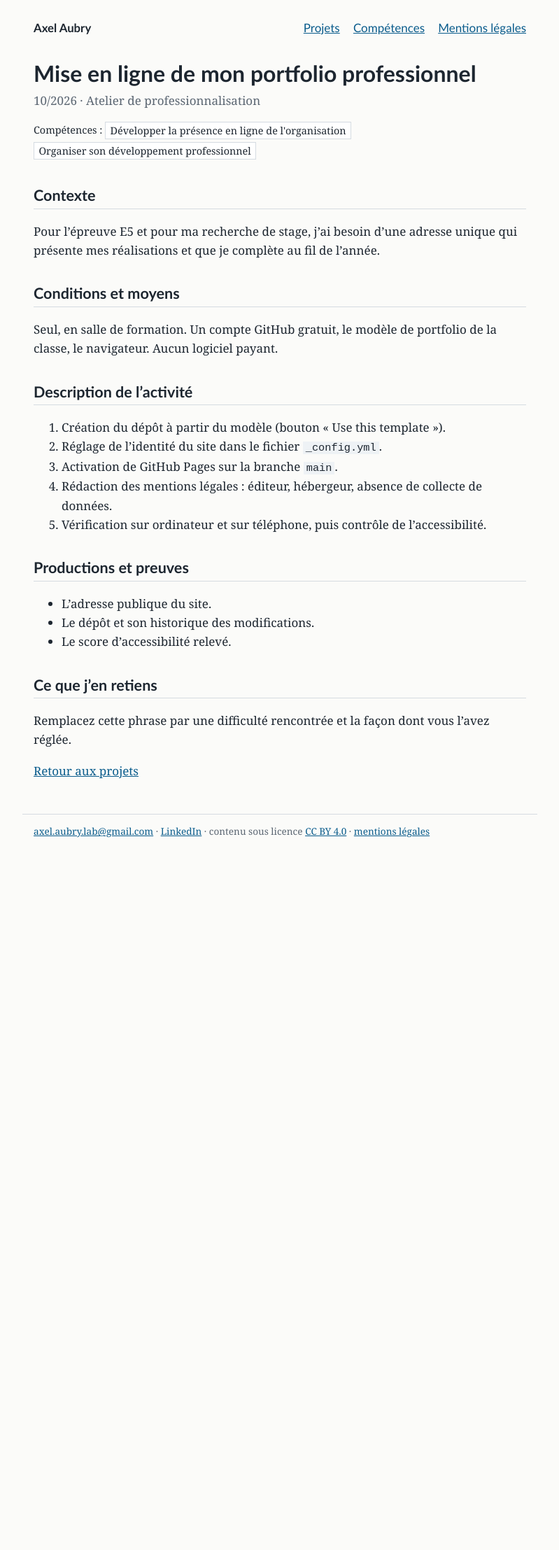
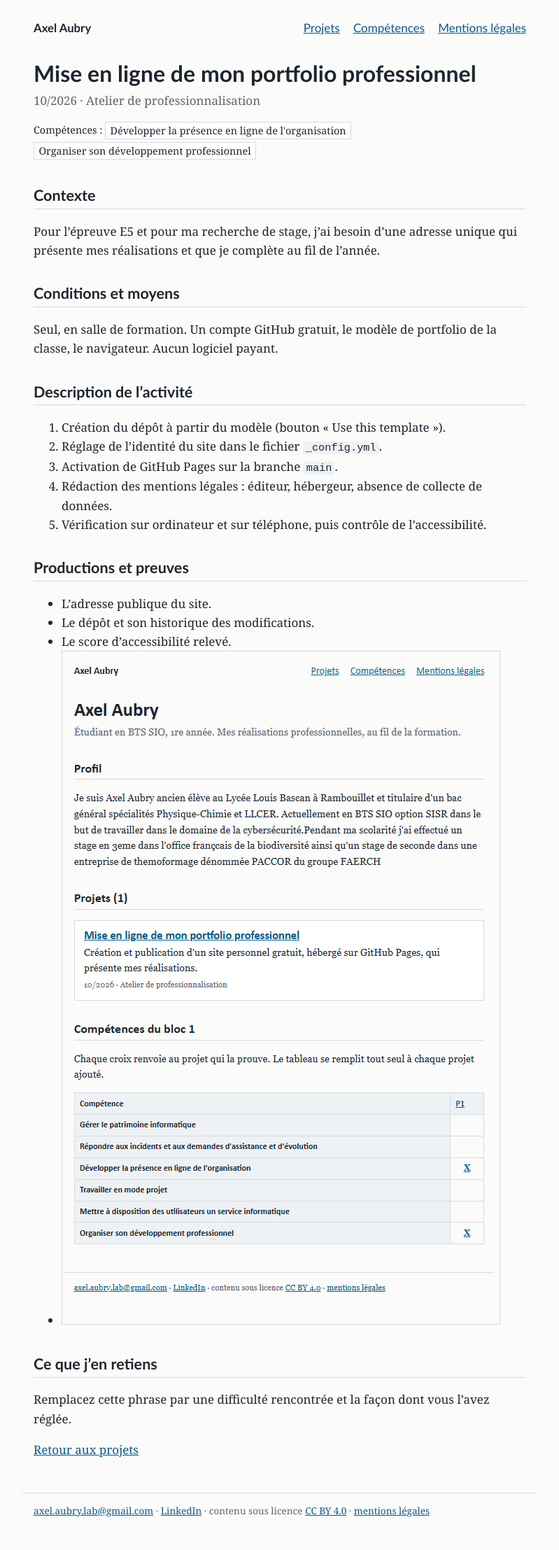
Before and after one commit to downykin/portfolio, a Jekyll site: the page built from _projets/2026-10-mon-portfolio.md, in a window 1280 px wide. Shown: the whole page at 70% size, without its empty margins (240-1039 px from the left). Built offline with Jekyll 4.4.1, drawn with Linux system fonts in a browser that asks for light colours; before the commit the page ends 1245 px from its top, so only the background shows below that.

Commit message:
Update 2026-10-mon-portfolio.md

```diff
--- a/_projets/2026-10-mon-portfolio.md
+++ b/_projets/2026-10-mon-portfolio.md
@@ -27,6 +27,7 @@ Seul, en salle de formation. Un compte GitHub gratuit, le modèle de portfolio d
 - L'adresse publique du site.
 - Le dépôt et son historique des modifications.
 - Le score d'accessibilité relevé.
+- ![Ce que montre la capture]({{ "/images/Site-Portfolio-Capture.png" | relative_url }})
 
 ## Ce que j'en retiens
 
```
